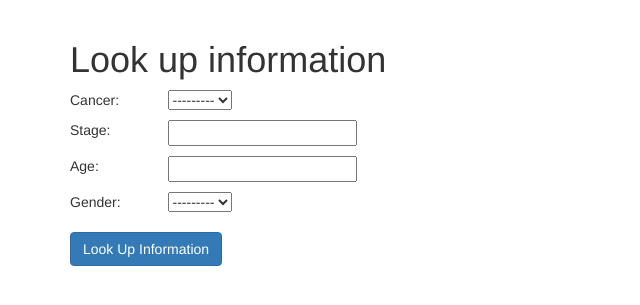
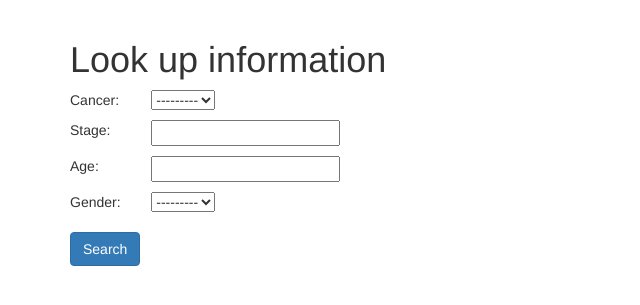
Before and after one commit to mwchen/6872-cancerprognosis, a Django app: page /lookup/ in a window 1280 px wide. Shown: the part 52-357 px from the top of the page, without its empty margins (0-640 px from the left). Run offline with Django 3.2, Linux system fonts and the light colour scheme; data that the repository does not hold is empty; some libraries are stand-ins or nearby versions.

Commit message:
fix minor cosmetic html

```diff
--- a/cancerPrognosis/progApp/templates/progApp/lookup.html
+++ b/cancerPrognosis/progApp/templates/progApp/lookup.html
@@ -25,7 +25,7 @@
 
         <div id="main" class="container" role="main">
             <div class="row">
-                <div id = "look-up-info-container" class="col-md-6" >
+                <div id = "look-up-info-container" class="col-md-5" >
                     <h1>Look up information</h1>
                     <form id="look-up-form" method="post" action='/lookup/'>
                         {% csrf_token %}
@@ -39,10 +39,10 @@
                         {% endfor %}
                         <br>
 
-                        <input type="submit" class="btn btn-primary" name="submit" value="Look Up Information"/>
+                        <input type="submit" class="btn btn-primary" name="submit" value="Search"/>
                     </form>
                 </div>
-                <div id="results-container" class="col-md-6">
+                <div id="results-container" class="col-md-7">
                     <h1>Result for Patient</h1>
                     <h2> Patient information </h2>
                     <div class="row main-text" id="cancer"> Cancer: </div>
```
